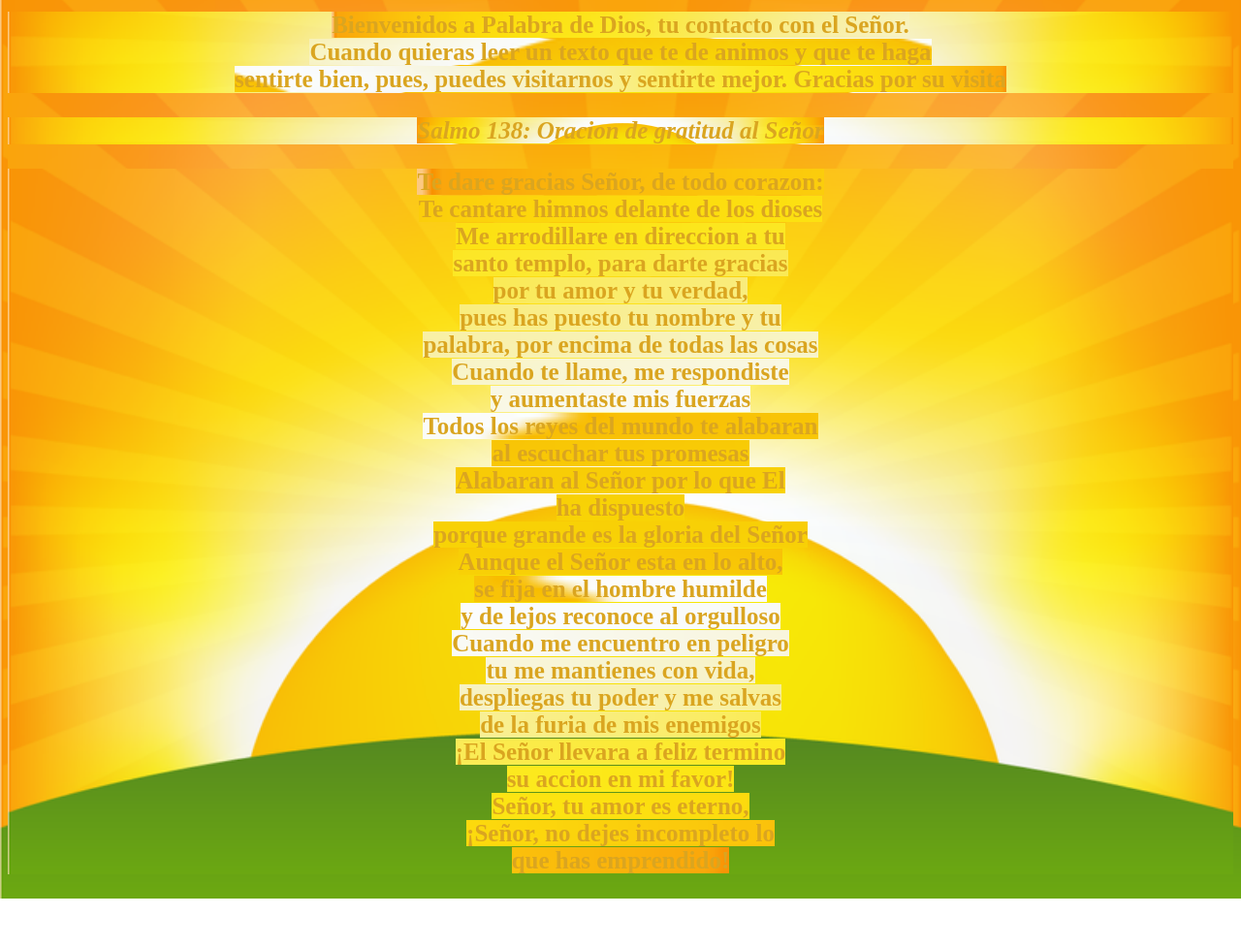
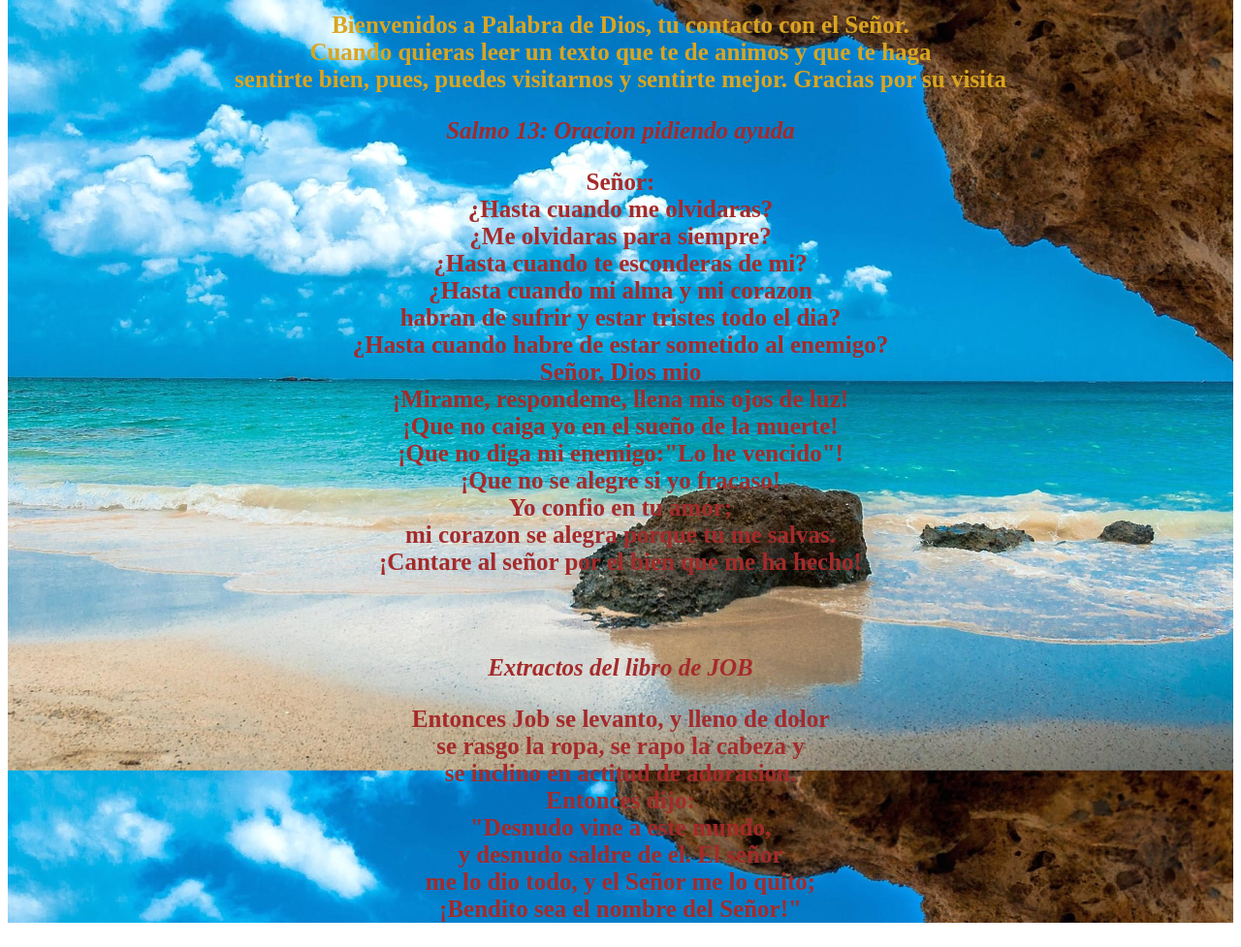
Before and after one commit to Luisra84/Palabra-de-Dios, a plain HTML site: page index.html in a window 1280 px wide. Shown: the part 89-1066 px from the top of the page at 97% size. Before the commit the page ends 1016 px from the top, so only its background shows below. Drawn offline with Linux system fonts and the light colour scheme.

Commit message:
commit de nuevo

```diff
--- a/estilos.css
+++ b/estilos.css
@@ -1,9 +1,10 @@
-* {
-    background-image: url(amanecer2.png);
+.imagen {
+    background-image: url(mar.jpg);
     background-size: cover;
     background-position: center center;
     background-repeat: no-repeat;
     background-attachment: fixed;
+
 }
 h1 {
     text-align: center;
@@ -18,10 +19,10 @@ h1 {
 .salmo {
     text-align: center;
     font-size: 25px;
-    color:goldenrod;
+    color:brown;
 }
 .texto {
     text-align: center;
     font-size: 25px;
-    color:goldenrod;
+    color:brown;
 }
--- a/index.html
+++ b/index.html
@@ -7,40 +7,44 @@
     <link href="estilos.css" rel="stylesheet">
 </head>
 <body>
+   <div class="imagen">
     <h1>Palabra de Dios</h1>
        <p class="bienvenida"><strong>Bienvenidos a Palabra de Dios, tu contacto con el Señor.
         <br>Cuando quieras leer un texto que te de animos y que te haga
         <br> sentirte bien, pues, puedes visitarnos y sentirte mejor. Gracias por su visita
     </strong></p>
-     <h2 class="salmo"><em>Salmo 138: Oracion de gratitud al Señor</em></h2>
+     <h2 class="salmo"><em>Salmo 13: Oracion pidiendo ayuda</em></h2>
        <p class="texto"><strong>
-        Te dare gracias Señor, de todo corazon:
-        <br>Te cantare himnos delante de los dioses
-        <br>Me arrodillare en direccion a tu
-        <br>santo templo, para darte gracias
-        <br>por tu amor y tu verdad,
-        <br> pues has puesto tu nombre y tu
-        <br>palabra, por encima de todas las cosas
-        <br>Cuando te llame, me respondiste
-        <br> y aumentaste mis fuerzas
-        <br> Todos los reyes del mundo te alabaran
-        <br>al escuchar tus promesas
-        <br>Alabaran al Señor por lo que El
-        <br>ha dispuesto
-        <br>porque grande es la gloria del Señor
-        <br>Aunque el Señor esta en lo alto,
-        <br>se fija en el hombre humilde
-        <br>y de lejos reconoce al orgulloso
-        <br>Cuando me encuentro en peligro
-        <br>tu me mantienes con vida,
-        <br>despliegas tu poder y me salvas
-        <br>de la furia de mis enemigos
-        <br>¡El Señor llevara a feliz termino
-        <br>su accion en mi favor!
-        <br>Señor, tu amor es eterno,
-        <br>¡Señor, no dejes incompleto lo
-        <br>que has emprendido!
+        Señor:
+        <br>¿Hasta cuando me olvidaras?
+        <br>¿Me olvidaras para siempre?
+        <br>¿Hasta cuando te esconderas de mi?
+        <br>¿Hasta cuando mi alma y mi corazon
+        <br>habran de sufrir y estar tristes todo el dia?
+        <br>¿Hasta cuando habre de estar sometido al enemigo?
+        <br>Señor, Dios mio
+        <br>¡Mirame, respondeme, llena mis ojos de luz!
+        <br>¡Que no caiga yo en el sueño de la muerte!
+        <br>¡Que no diga mi enemigo:"Lo he vencido"!
+        <br>¡Que no se alegre si yo fracaso!
+        <br>Yo confio en tu amor;
+        <br>mi corazon se alegra porque tu me salvas.
+        <br>¡Cantare al señor por el bien que me ha hecho!
+
     </strong></p>
-
+    <br>
+    <br>
+    <h2 class="salmo"><em>Extractos del libro de JOB</em></h2>
+      <p class="texto"><strong>
+        Entonces Job se levanto, y lleno de dolor
+        <br>se rasgo la ropa, se rapo la cabeza y
+        <br>se inclino en actitud de adoracion.
+        <br>Entonces dijo:
+        <br>"Desnudo vine a este mundo,
+        <br>y desnudo saldre de el. El señor
+        <br>me lo dio todo, y el Señor me lo quito;
+        <br>¡Bendito sea el nombre del Señor!"
+      </strong></p>
+   </div>
 </body>
 </html>
```
Also changed, not shown: mar.jpg (added).
